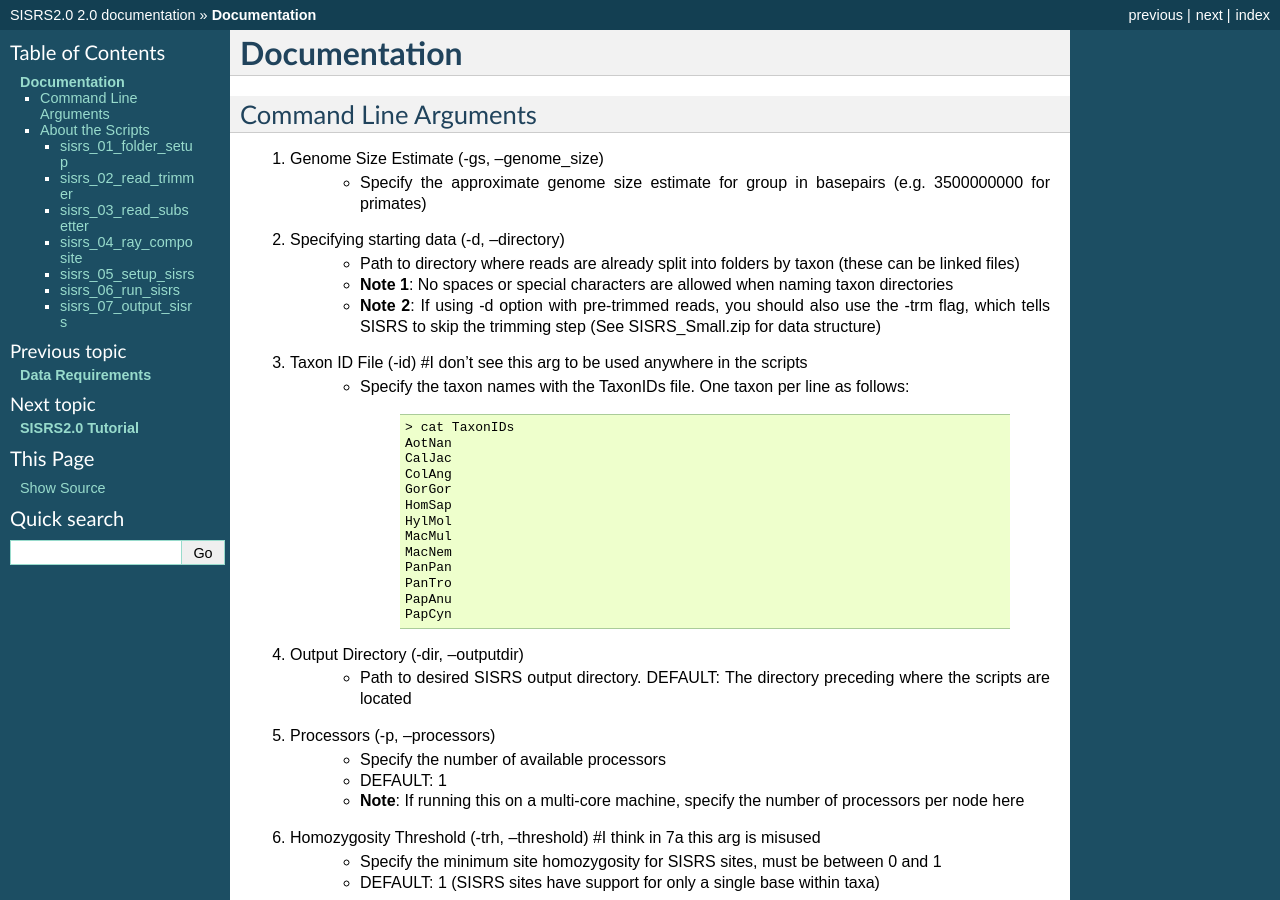
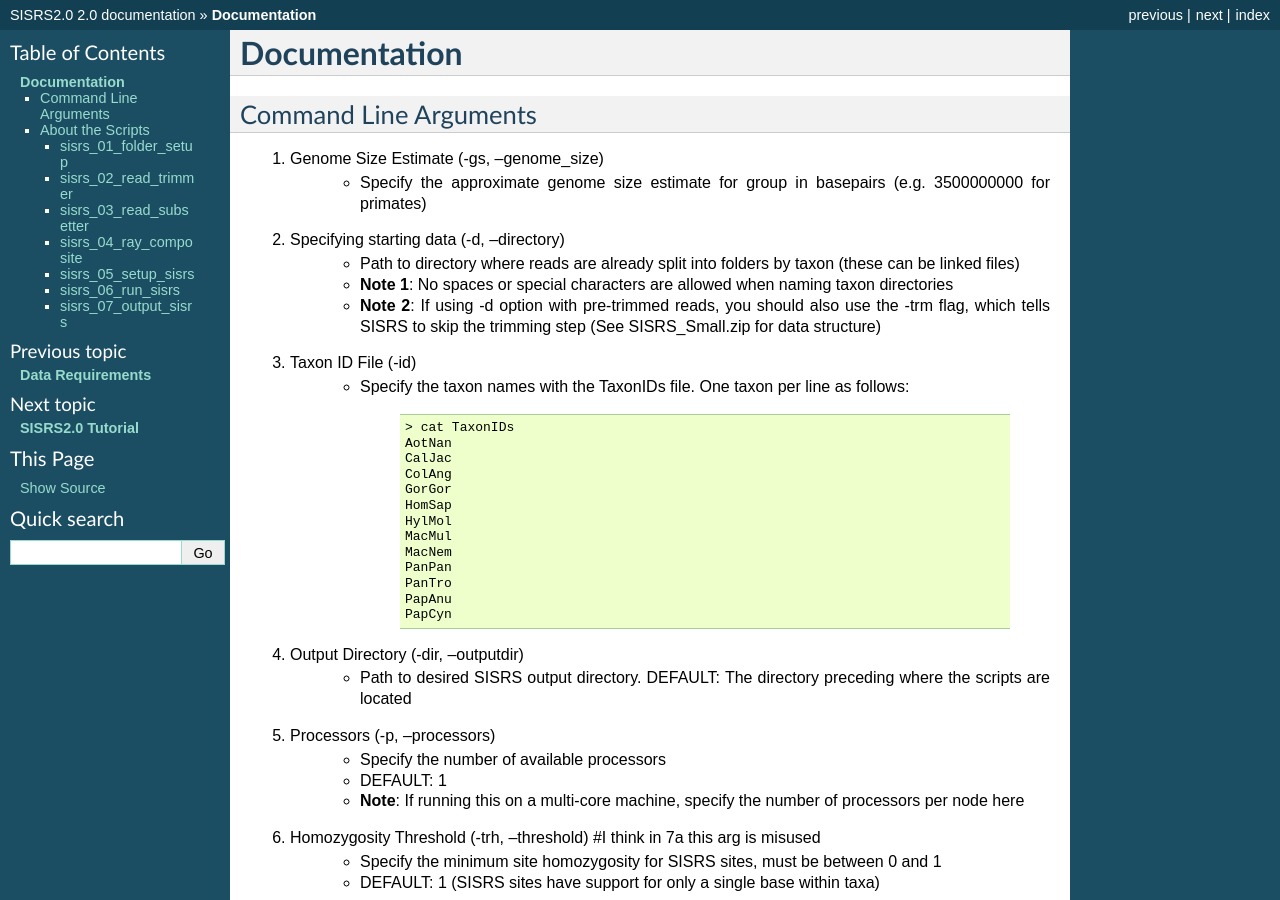
Before and after one commit to SchwartzLabURI/SISRS, a Sphinx documentation site: the page built from docs/documentation.rst, in a window 1280 px wide and 900 px high. Built offline with Sphinx 7.4.7, drawn with Linux system fonts in a browser that asks for light colours.

Commit message:
cleaned commnt

```diff
--- a/docs/documentation.rst
+++ b/docs/documentation.rst
@@ -13,7 +13,7 @@ Command Line Arguments
     * **Note 1**: No spaces or special characters are allowed when naming taxon directories
     * **Note 2**: If using -d option with pre-trimmed reads, you should also use the -trm flag, which tells SISRS to skip the trimming step (See SISRS_Small.zip for data structure)
 
-3. Taxon ID File (-id) #I don't see this arg to be used anywhere in the scripts
+3. Taxon ID File (-id)
     * Specify the taxon names with the TaxonIDs file. One taxon per line as follows:
 
         .. code-block:: bash
```
